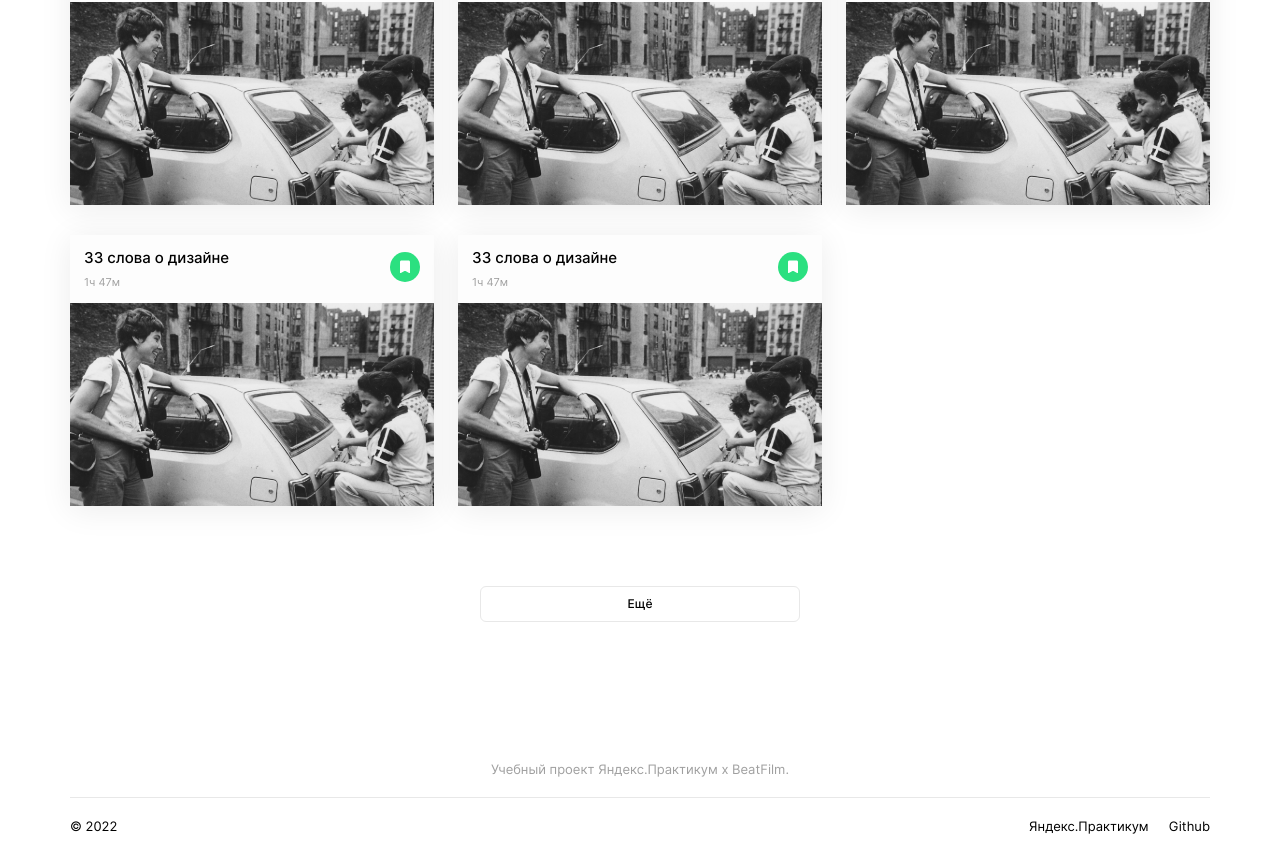
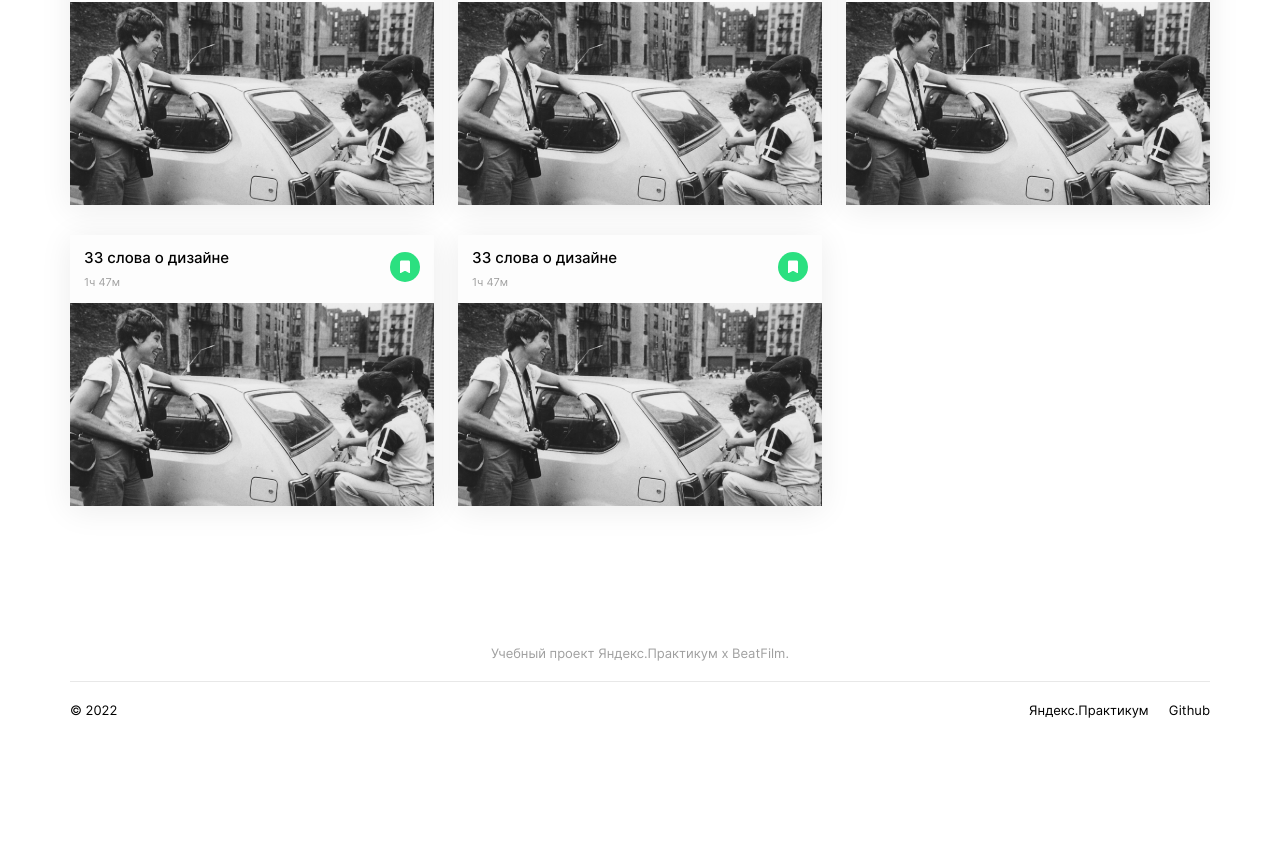
Before and after one commit to Lizaakishina/movies-explorer-frontend, a React (Create React App) app: page /saved-movies in a window 1280 px wide. Shown: the part 756-1610 px from the top of the page. After the commit the page ends 1494 px from the top, so only its background shows below. Built offline with nearby package versions, Linux system fonts and the light colour scheme.

Commit message:
fix: кнопка еще только в фильмах (в сохраненных фильмах ее нет)

```diff
--- a/src/components/MoviesList/MoviesList.jsx
+++ b/src/components/MoviesList/MoviesList.jsx
@@ -1,7 +1,7 @@
 import "./MoviesList.css";
 import MovieCard from "../MovieCard/MovieCard";
 
-const MoviesList = () => {
+const MoviesList = ({type}) => {
   return (
     <section className="moviesList">
       <ul className="list moviesList__grid">
@@ -14,7 +14,7 @@ const MoviesList = () => {
         <li><MovieCard/></li>
         <li><MovieCard/></li>
       </ul>
-      <button type="button" className="button moviesList__button">Ещё</button>
+      {type==="movies" && <button type="button" className="button moviesList__button">Ещё</button>}
     </section>
   )
 }
```
